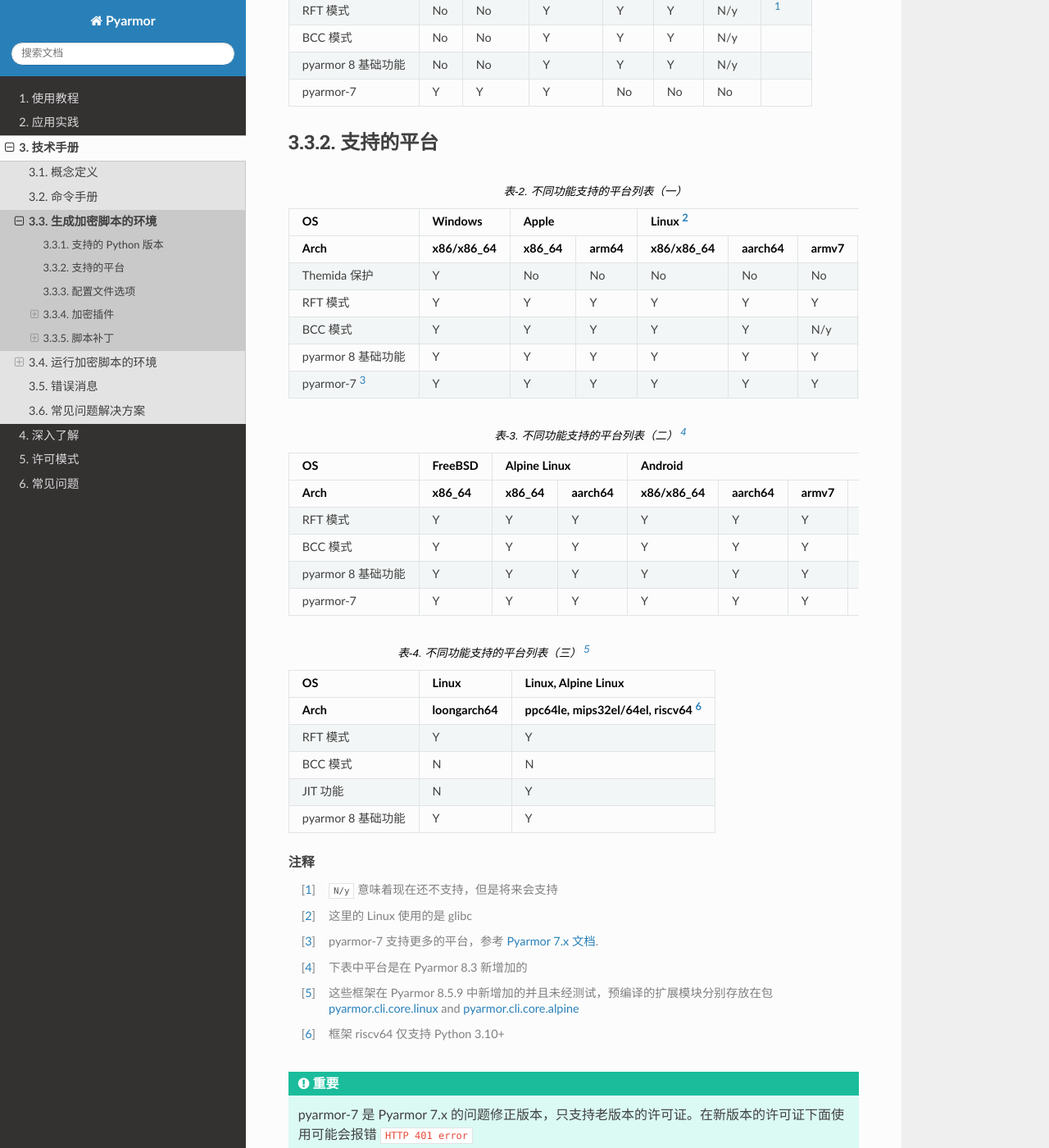
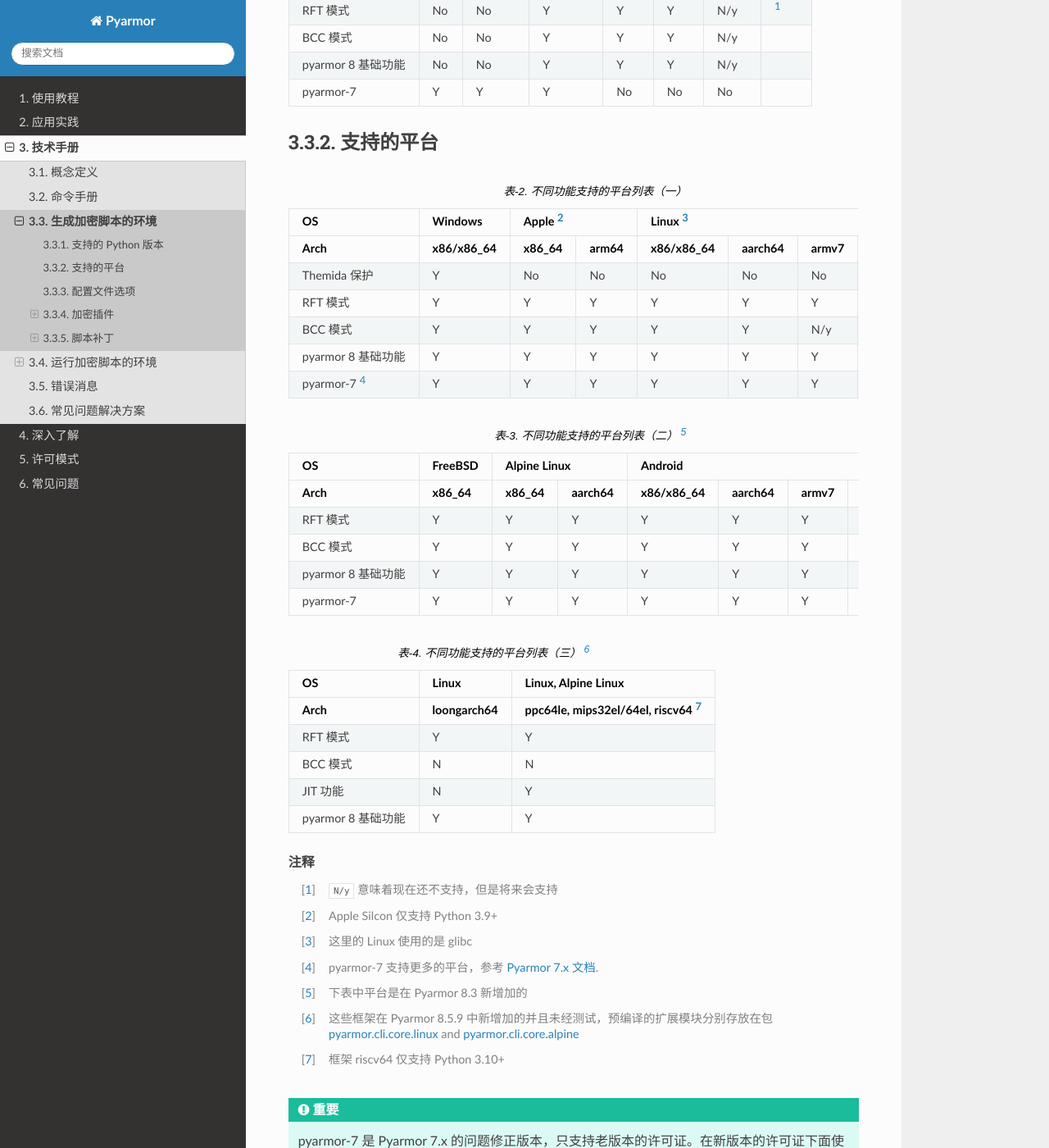
Before and after one commit to dashingsoft/pyarmor-docs-zh, a Sphinx documentation site: the page built from docs/reference/environments.rst, in a window 1280 px wide and 1400 px high, scrolled down 545 px. Shown: the whole window at 82% size. Built offline with Sphinx 7.4.7 and the Read the Docs theme 3.1.0, drawn with Linux system fonts in a browser that asks for light colours.

Commit message:
苹果 arm64 框架仅支持 Python 3.9+

```diff
--- a/docs/reference/environments.rst
+++ b/docs/reference/environments.rst
@@ -38,7 +38,7 @@
    :widths: auto
 
    ===================  ============  ========  =======  ============  =========  =======  =======
-   OS                     Windows           Apple                    Linux [#]_
+   OS                     Windows           Apple [#]_               Linux [#]_
    -------------------  ------------  -----------------  -----------------------------------------
    Arch                  x86/x86_64    x86_64    arm64    x86/x86_64    aarch64    armv7    armv6
    ===================  ============  ========  =======  ============  =========  =======  =======
@@ -80,6 +80,7 @@
 .. rubric:: 注释
 
 .. [#] ``N/y`` 意味着现在还不支持，但是将来会支持
+.. [#] Apple Silcon 仅支持 Python 3.9+
 .. [#] 这里的 Linux 使用的是 glibc
 .. [#] pyarmor-7 支持更多的平台，参考 `Pyarmor 7.x 文档`__.
 .. [#] 下表中平台是在 Pyarmor 8.3 新增加的
```
